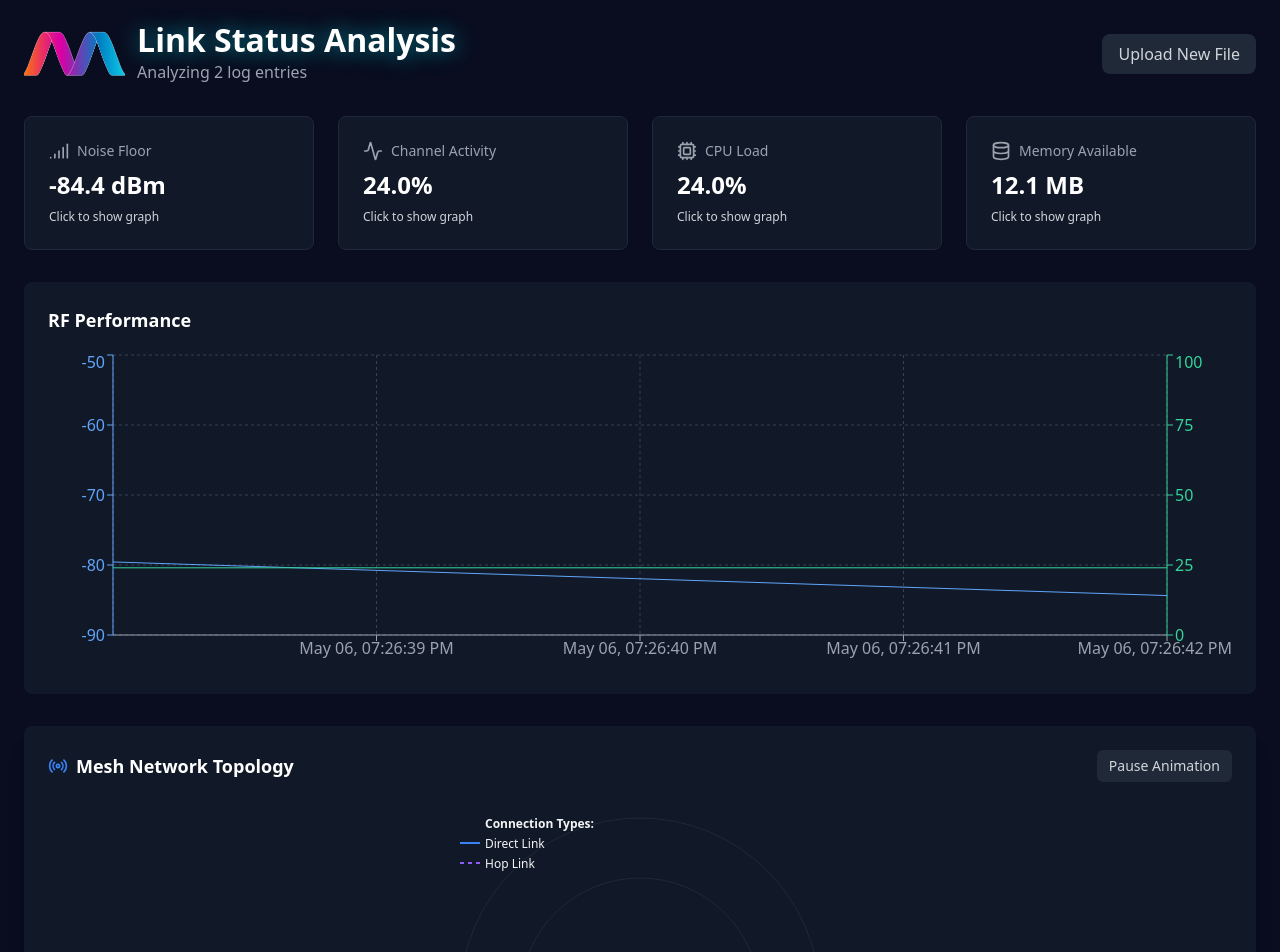
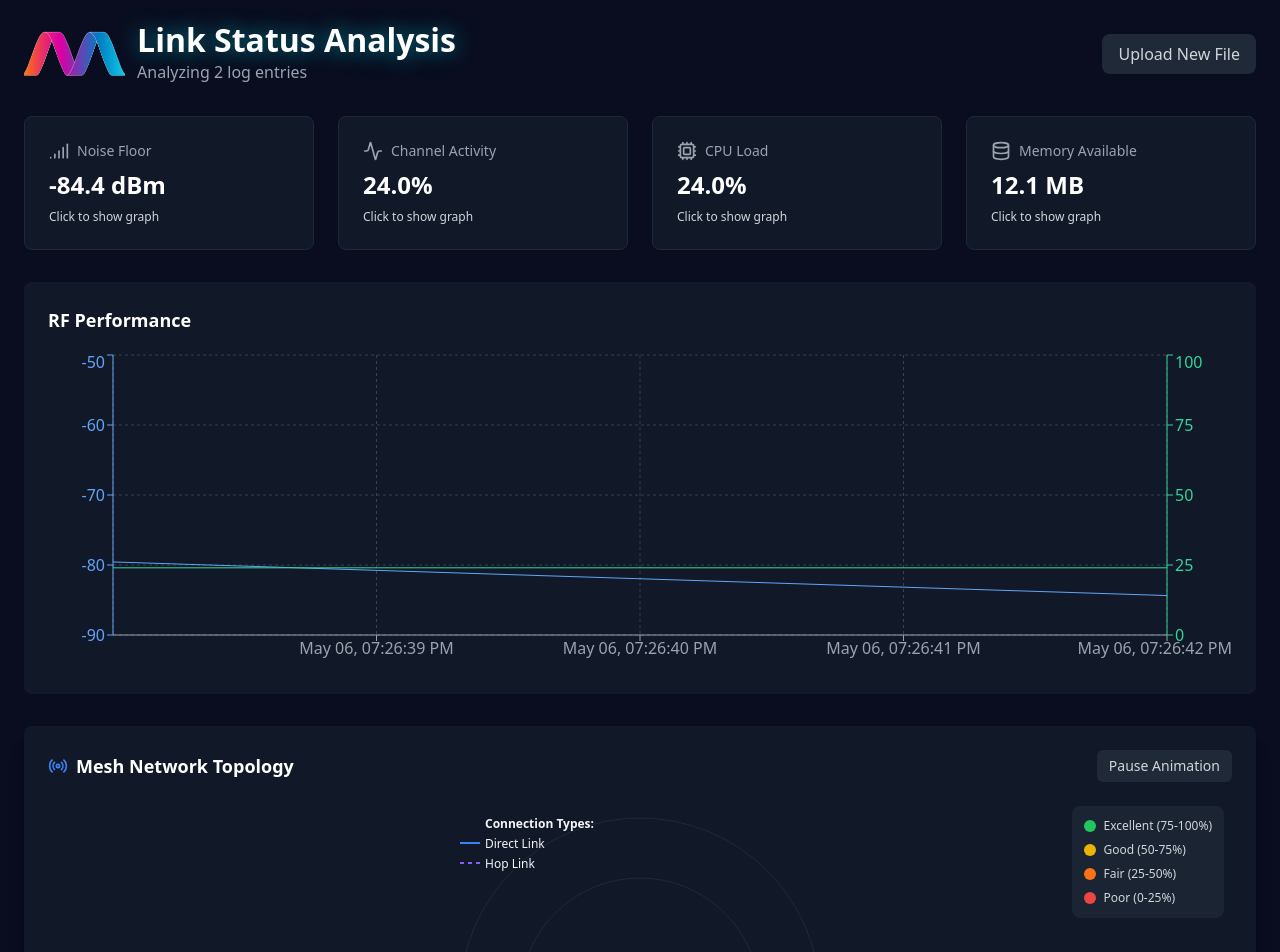
Before and after one commit to jabbir-doodle/doodle-mesh-rider-analytics, a Next.js app: page / in a window 1280 px wide. Shown: the top 952 px of the page. Built offline with nearby package versions, Linux system fonts and the light colour scheme.

Commit message:
Update the neshmap

```diff
--- a/components/MeshVisualization.tsx
+++ b/components/MeshVisualization.tsx
@@ -24,6 +24,7 @@ const MeshVisualization: React.FC<Props> = ({ meshStats = [], onNodeClick }) =>
       y: 200 + radius * Math.sin(angle),
     };
   };
+
 
   // Quality-based indicators – returns both a color and a status text.
   const getQualityInfo = (tq: number) => {
@@ -258,8 +259,31 @@ const MeshVisualization: React.FC<Props> = ({ meshStats = [], onNodeClick }) =>
             );
           })}
         </svg>
+        <div className="absolute top-2 right-2 bg-gray-800/80 backdrop-blur p-3 rounded-lg z-10">
+  <div className="space-y-2">
+    <div className="flex items-center gap-2">
+      <div className="w-3 h-3 rounded-full bg-[#22C55E]"></div>
+      <span className="text-xs text-gray-300">Excellent (75-100%)</span>
+    </div>
+    <div className="flex items-center gap-2">
+      <div className="w-3 h-3 rounded-full bg-[#EAB308]"></div>
+      <span className="text-xs text-gray-300">Good (50-75%)</span>
+    </div>
+    <div className="flex items-center gap-2">
+      <div className="w-3 h-3 rounded-full bg-[#F97316]"></div>
+      <span className="text-xs text-gray-300">Fair (25-50%)</span>
+    </div>
+    <div className="flex items-center gap-2">
+      <div className="w-3 h-3 rounded-full bg-[#EF4444]"></div>
+      <span className="text-xs text-gray-300">Poor (0-25%)</span>
+    </div>
+  </div>
+</div>
+
       </div>
+
     </div>
+
   );
 };
 
--- a/types/index.ts
+++ b/types/index.ts
@@ -21,7 +21,6 @@ export interface MeshStat {
 }
 
 export interface LinkStateData {
-  localtime: any;
   localtime: any;
   timestamp: number;
   noise: number;
```
Also changed, not shown: utils/dataProcessing.ts (+63 -63 lines).
